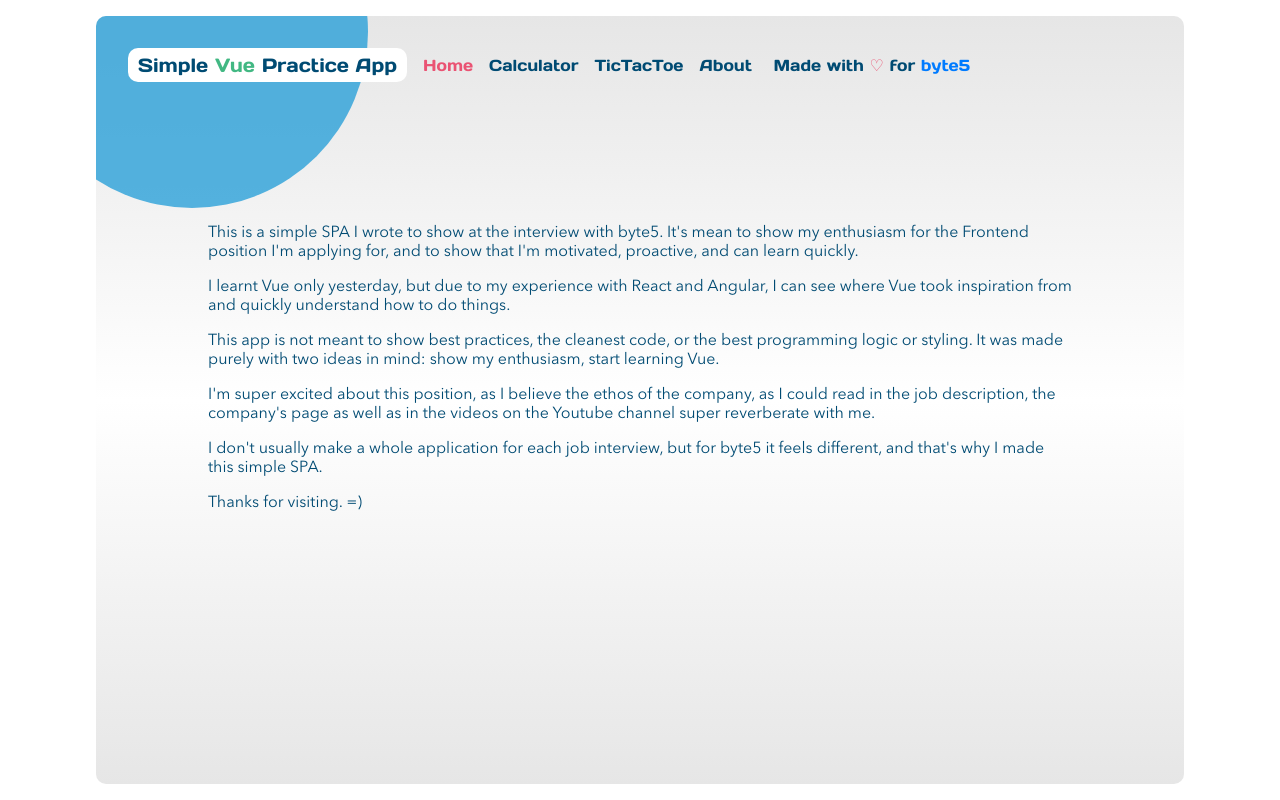
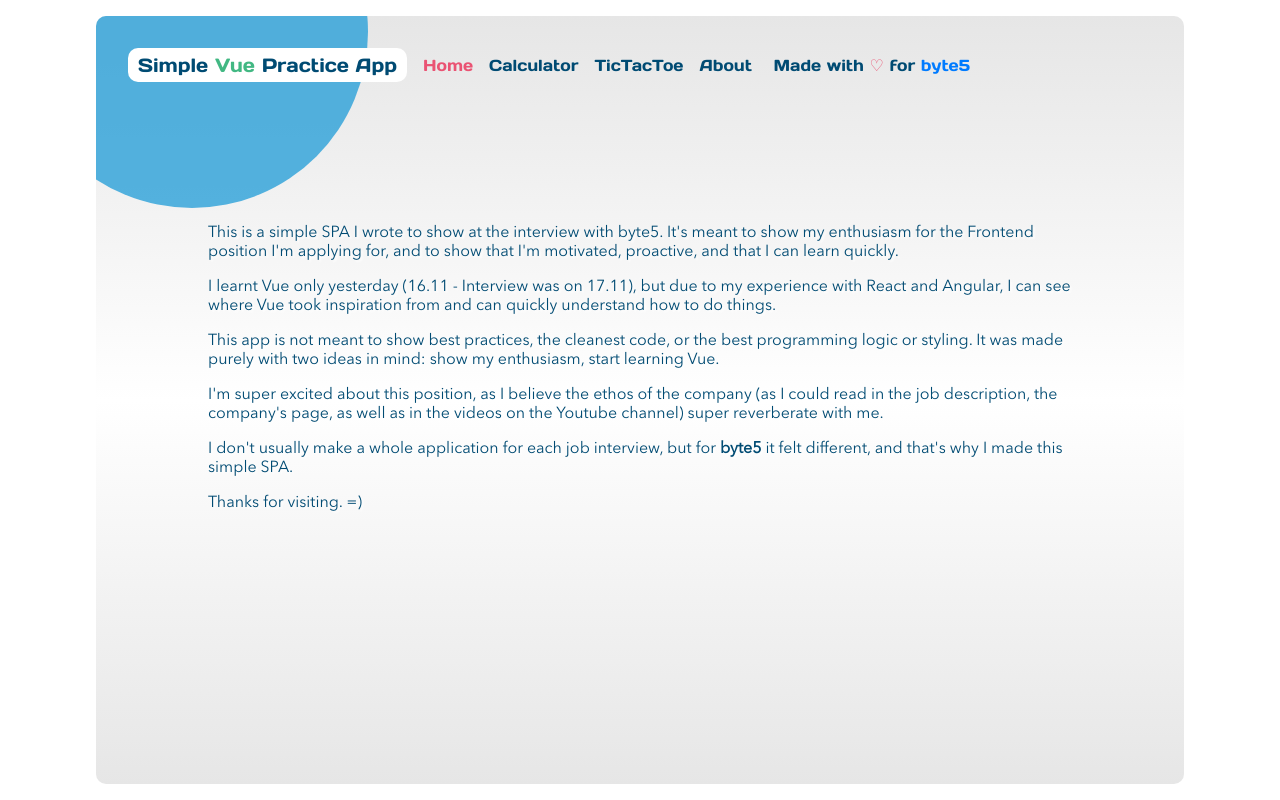
Before and after one commit to asilva87/vue-byte5, a Vue app: page / in a window 1280 px wide. Built offline with nearby package versions, Linux system fonts and the light colour scheme.

Commit message:
Correct text

```diff
--- a/src/views/HomeView.vue
+++ b/src/views/HomeView.vue
@@ -1,23 +1,43 @@
 <template>
     <main>
         <div class="page-description">
-            <p>This is a simple SPA I wrote to show at the interview with byte5. It's mean to show my enthusiasm for the Frontend position I'm applying for, and to show that I'm motivated, proactive, and can learn quickly.</p>
-            <p>I learnt Vue only yesterday, but due to my experience with React and Angular, I can see where Vue took inspiration from and quickly understand how to do things.</p>
-            <p>This app is not meant to show best practices, the cleanest code, or the best programming logic or styling. It was made purely with two ideas in mind: show my enthusiasm, start learning Vue.</p>
-            <p>I'm super excited about this position, as I believe the ethos of the company, as I could read in the job description, the company's page as well as in the videos on the Youtube channel super reverberate with me.</p>
-            <p>I don't usually make a whole application for each job interview, but for byte5 it feels different, and that's why I made this simple SPA.</p>
+            <p>
+                This is a simple SPA I wrote to show at the interview with byte5. It's meant to show
+                my enthusiasm for the Frontend position I'm applying for, and to show that I'm
+                motivated, proactive, and that I can learn quickly.
+            </p>
+            <p>
+                I learnt Vue only yesterday (16.11 - Interview was on 17.11), but due to my
+                experience with React and Angular, I can see where Vue took inspiration from and can
+                quickly understand how to do things.
+            </p>
+            <p>
+                This app is not meant to show best practices, the cleanest code, or the best
+                programming logic or styling. It was made purely with two ideas in mind: show my
+                enthusiasm, start learning Vue.
+            </p>
+            <p>
+                I'm super excited about this position, as I believe the ethos of the company (as I
+                could read in the job description, the company's page, as well as in the videos on
+                the Youtube channel) super reverberate with me.
+            </p>
+            <p>
+                I don't usually make a whole application for each job interview, but for
+                <strong>byte5</strong> it felt different, and that's why I made this simple SPA.
+            </p>
             <p>Thanks for visiting. =)</p>
         </div>
     </main>
 </template>
 
 <style>
-    .page-description {
-        font-family: 'AvenirNext';
-        margin: 0 5rem;
-    }
+.page-description {
+    font-family: 'AvenirNext';
+    margin: 0 5rem;
+    text-shadow: 2px 2px 2px white;
+}
 
-    @media screen and (max-width: 740px) {
+@media screen and (max-width: 740px) {
     .page-description {
         margin: 0 1rem;
     }
```
